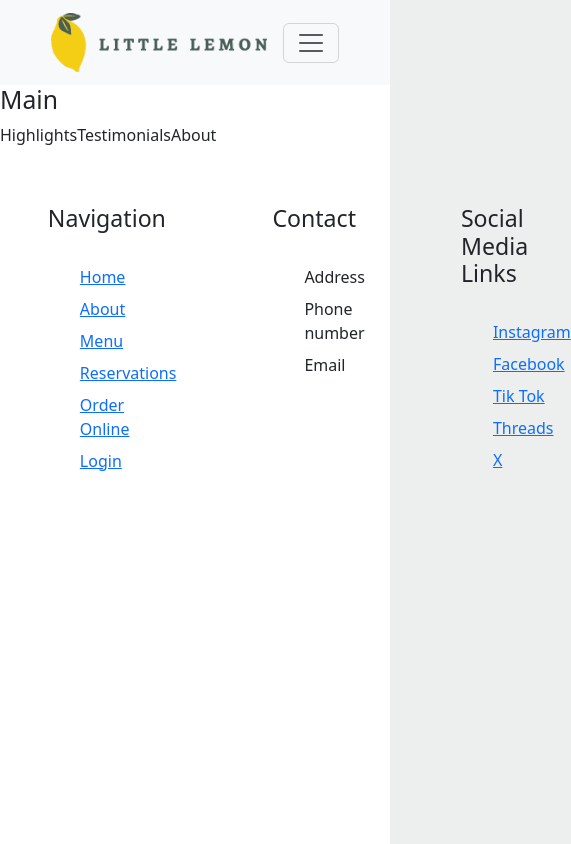
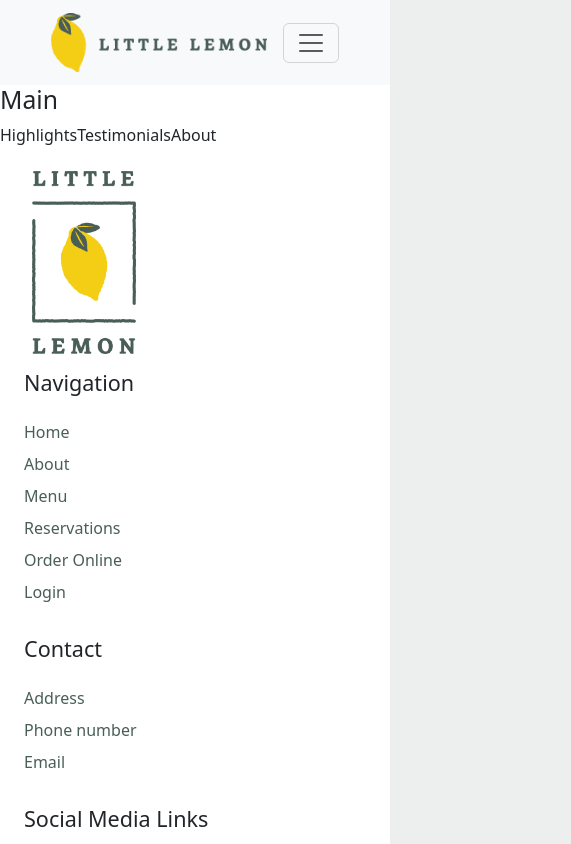
Before and after one commit to camilahurtadoc/little_lemon_app, a React (Vite) app: page / in a window 390 px wide. Shown: the top 844 px of the page, 571 px wide, since content can reach past the window. Built offline with nearby package versions, Linux system fonts and the light colour scheme.

Commit message:
footer responsive with bootstrap and added icons from fontawesome

```diff
--- a/package.json
+++ b/package.json
@@ -10,6 +10,10 @@
     "preview": "vite preview"
   },
   "dependencies": {
+    "@fortawesome/fontawesome-svg-core": "^7.0.1",
+    "@fortawesome/free-brands-svg-icons": "^7.0.1",
+    "@fortawesome/free-solid-svg-icons": "^7.0.1",
+    "@fortawesome/react-fontawesome": "^3.0.2",
     "bootstrap": "^5.3.8",
     "react": "^19.1.1",
     "react-bootstrap": "^2.10.10",
--- a/src/components/Footer/Footer.css
+++ b/src/components/Footer/Footer.css
@@ -1,39 +1,31 @@
-footer {
-    display: flex;
-    align-items: center;
-    justify-content: center;
-    gap: 4em;
-    height: 400px;
-}
-
 #footer-img {
-    width: 165px;
-    height: 290px;
-}
-
-.footer-info {
-    display: flex;
-    justify-content: center;
-    gap: 6em;
-    width: auto;
-}
-
-.footer-list {
-    width: auto;
+    max-width: 150px;
 }
 
 
 .footer-list ul{
-    display: flex;
-    flex-direction: column;
     list-style-type: none;
     margin-top: 1.5em;
+    padding-left: 0;
+    color: #495E57;
 }
 
 .footer-list li {
     margin-top: 0.5em;
 }
 
-/* .footer-list a{
-    color: black;
-} */
+.footer-list a{
+    color: #495E57;
+    text-decoration: none;
+}
+
+.footer-list a:hover{
+    color: #F4CE14;
+}
+
+@media (max-width: 991px) {
+    #footer-img {
+        max-width: 120px;
+
+    }
+}
--- a/src/components/Footer/Footer.jsx
+++ b/src/components/Footer/Footer.jsx
@@ -1,13 +1,22 @@
 import logoTall from "../../assets/images/logoTall.png"
+import Container from 'react-bootstrap/Container';
+import Row from 'react-bootstrap/Row';
+import Col from 'react-bootstrap/Col';
+import { FontAwesomeIcon } from '@fortawesome/react-fontawesome'
+import { faInstagram, faFacebookSquare, faTiktok, faSquareThreads, faSquareXTwitter, faFacebook } from "@fortawesome/free-brands-svg-icons";
 import "./Footer.css"
 
 const Footer = () => {
     return (
-        <footer>
-            <img id="footer-img" src={logoTall} alt="logo" />
-            <div className="footer-info">
+        <footer className="p-3">
+            <Container className="p-2">
+                <Row className="g-3" id="row1">
+                    <Col md={6} lg={3}>
+                        <img className="px-2" id="footer-img" src={logoTall} alt="logo" />
+                    </Col>
+                    <Col md={6} lg={3}>
                         <span className="footer-list">
-                    <h3>Navigation</h3>
+                            <h4>Navigation</h4>
                             <ul>
                                 <li><a href="#">Home</a></li>
                                 <li><a href="#">About</a></li>
@@ -17,25 +26,31 @@ const Footer = () => {
                                 <li><a href="#">Login</a></li>
                             </ul>
                         </span>
+                    </Col>
+                    <Col md={6} lg={3}>
                         <span className="footer-list">
-                    <h3>Contact</h3>
+                            <h4>Contact</h4>
                             <ul>
                                 <li>Address</li>
                                 <li>Phone number</li>
                                 <li>Email</li>
                             </ul>
                         </span>
+                    </Col>
+                    <Col md={6} lg={3}>
                         <span className="footer-list">
-                    <h3>Social Media Links</h3>
+                            <h4>Social Media Links</h4>
                             <ul>
-                        <li><a href="#">Instagram</a></li>
-                        <li><a href="#">Facebook</a></li>
-                        <li><a href="#">Tik Tok</a></li>
-                        <li><a href="#">Threads</a></li>
-                        <li><a href="#">X</a></li>
+                                <li><a href="#"><FontAwesomeIcon icon={faInstagram} className="me-2 fs-5" />Instagram</a></li>
+                                <li><a href="#"><FontAwesomeIcon icon={faFacebook} className="me-2 fs-5" />Facebook</a></li>
+                                <li><a href="#"><FontAwesomeIcon icon={faTiktok} className="me-2 fs-5" />Tik Tok</a></li>
+                                <li><a href="#"><FontAwesomeIcon icon={faSquareThreads} className="me-2 fs-5" />Threads</a></li>
+                                <li><a href="#"><FontAwesomeIcon icon={faSquareXTwitter} className="me-2 fs-5" />X</a></li>
                             </ul>
                         </span>
-            </div>
+                    </Col>
+                </Row>
+            </Container>
         </footer>
     )
 }
```
Also changed, not shown: 1 other file (tests, documents, lock files or other folders). Lines whose indentation alone changed are shown as unchanged.
